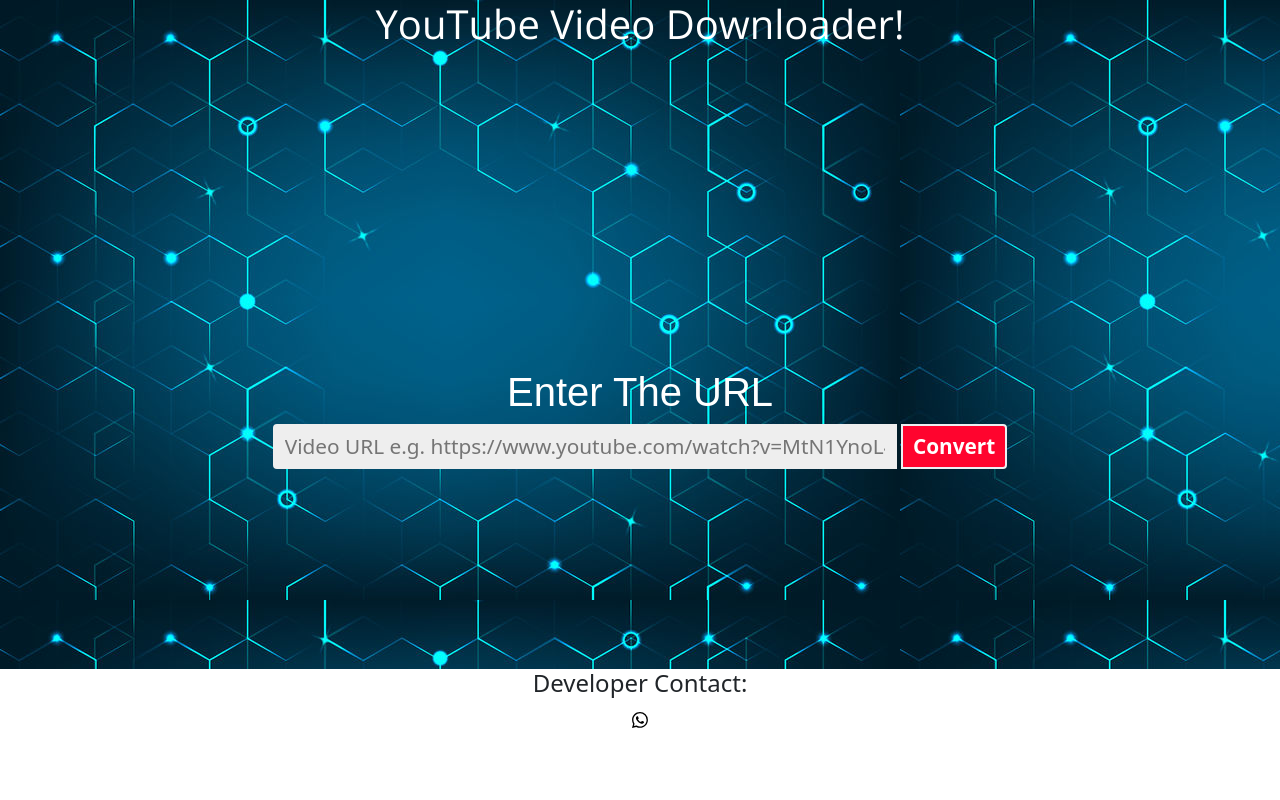
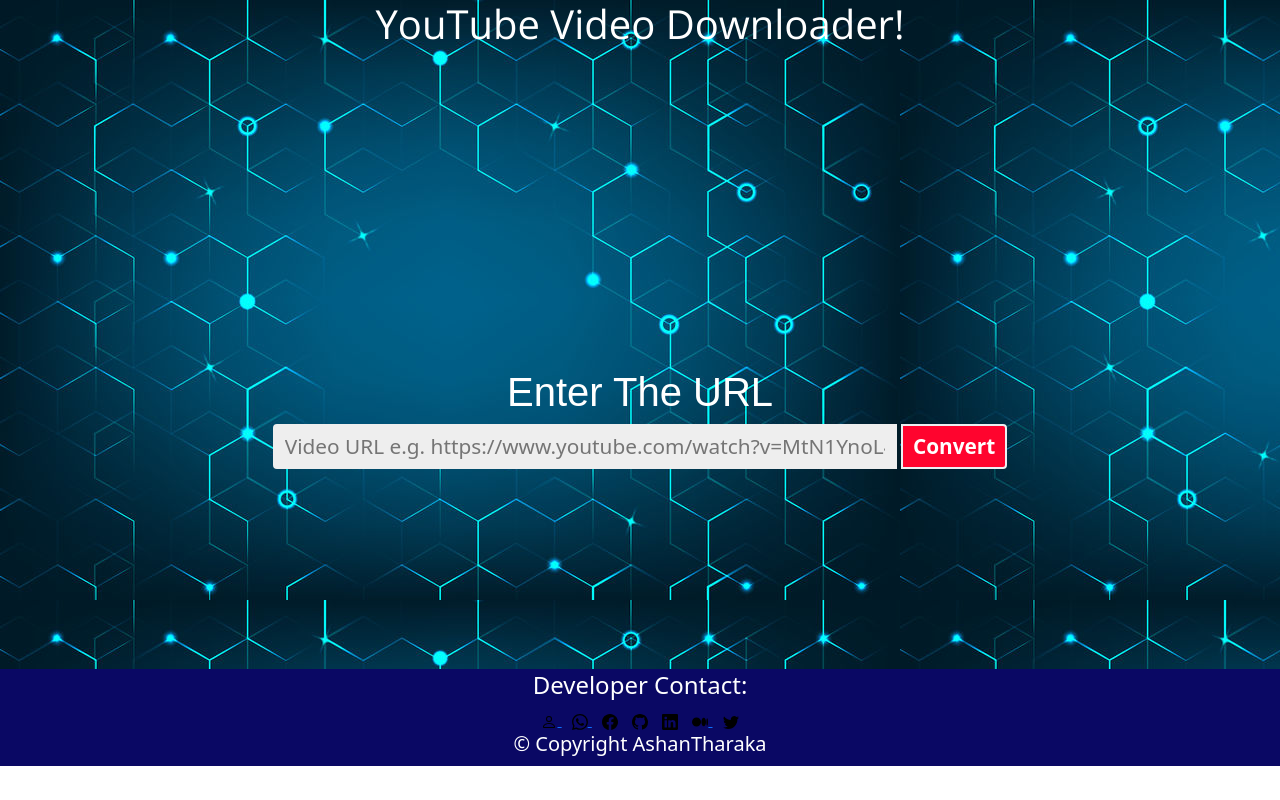
Before and after one commit to ashan-tharaka/YTVideosDownloader, a website: page index.html in a window 1280 px wide. Drawn offline with nearby package versions, Linux system fonts and the light colour scheme.

Commit message:
update footer
update footer

```diff
--- a/css/style.css
+++ b/css/style.css
@@ -59,3 +59,13 @@
     font-style: bold;
     border: 2px solid #ff04ea;
 }
+
+a {
+    margin: 5px;
+}
+
+footer {
+    background: rgb(10, 8, 100);
+    padding: 1.8px;
+    color: white;
+}
--- a/index.html
+++ b/index.html
@@ -26,10 +26,17 @@
 
     <footer>
         <h4>Developer Contact:</h4>
-        <a href="https://wa.me/+94764882939?" target="_blank"><img src="images/whatsapp.svg">
+        <a href="https://ashantharaka.netlify.app/" target="_blank" "><img src="images/person.svg ">
         </a>
+        <a href="https://wa.me/+94764882939? " target="_blank "><img src="images/whatsapp.svg ">
+        </a>
+        <a href="https://www.facebook.com/ashan.tharaka.7543653 " target="_blank "><img src="images/facebook.svg "></a>
+        <a href="https://github.com/ashan-tharaka " target="_blank "><img src="images/github.svg "></a>
 
-
+        <a href="https://www.linkedin.com/in/ashan-tharaka-29a2911a6/ " target="_blank "><img src="images/linkedin.svg "></a>
+        <a href="https://ashan-tharaka.medium.com/ " target="_blank "><img src="images/medium.svg "> </a>
+        <a href="https://twitter.com/jkatp4 " target="_blank "><img src="images/twitter.svg "></a>
+        <h5>© Copyright AshanTharaka</h5>
     </footer>
 
     <script src="js/app.js ">
```
Also changed, not shown: images/linkedin.svg (added), images/medium.svg (added), images/person.svg (added), images/twitter.svg (added).
